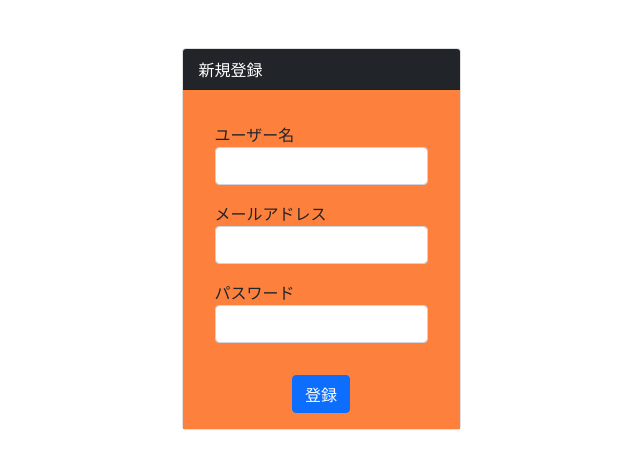
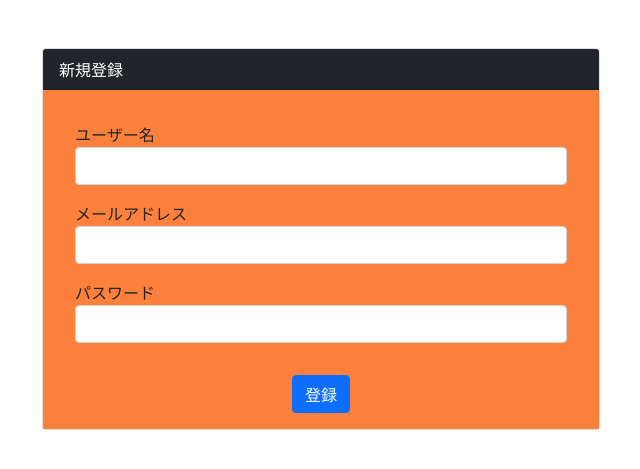
Before and after one commit to sintaro-katuta/SIC_GATYA, a Flask app: page /register in a window 1280 px wide. Shown: the part 56-525 px from the top of the page, without its empty margins (319-959 px from the left). Run offline with Flask 2, Linux system fonts and the light colour scheme.

Commit message:
サイズ変更

```diff
--- a/templates/login.html
+++ b/templates/login.html
@@ -1,6 +1,6 @@
 {% extends 'base.html' %}
 {% block content %}
-<div class="card w-25 mt-5 mx-auto">
+<div class="card w-50 mt-5  mx-auto form">
     <div class="card-header bg-dark text-white theme-font">
       ログイン
     </div>
--- a/templates/register.html
+++ b/templates/register.html
@@ -1,6 +1,6 @@
 {% extends 'base.html' %}
 {% block content %}
-<div class="card w-25 mt-5 mx-auto">
+<div class="card w-50 mt-5 mx-auto">
     <div class="card-header bg-dark text-white theme-font">
       新規登録
     </div>
```
Also changed, not shown: static/css/style.css (+7 -0 lines).
